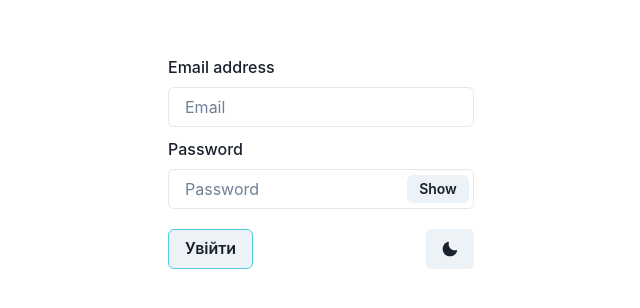
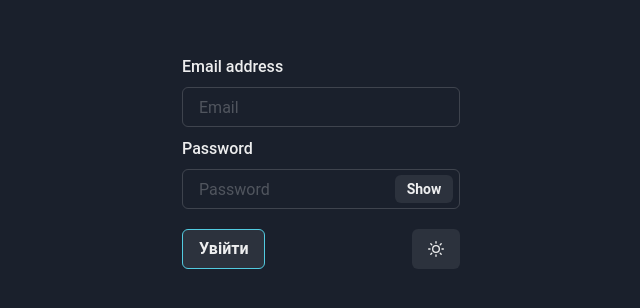
Before and after one commit to tatarynrm/vend_client, a React (Create React App) app: page / in a window 1280 px wide. Shown: the part 238-546 px from the top of the page, without its empty margins (319-959 px from the left). Built offline with nearby package versions, Linux system fonts and the light colour scheme; no server answers.

Commit message:
eqwqewqe

```diff
--- a/src/index.js
+++ b/src/index.js
@@ -9,8 +9,8 @@ import theme from "./theme";
 const root = ReactDOM.createRoot(document.getElementById("root"));
 root.render(
   <Router>
-    <ChakraProvider>
-    <ColorModeScript initialColorMode={theme.config.initialColorMode} />
+    <ChakraProvider theme={theme}>
+    {/* <ColorModeScript initialColorMode={theme.config.initialColorMode} /> */}
       <Provider store={store}>
         <App />
       </Provider>
--- a/src/theme.js
+++ b/src/theme.js
@@ -2,12 +2,25 @@
 import { extendTheme } from '@chakra-ui/react'
 
 // 2. Add your color mode config
-const config = {
-  initialColorMode: 'dark',
-  useSystemColorMode: true,
-}
+// const config = {
+//   initialColorMode: 'dark',
+//   useSystemColorMode: true,
+// }
+const theme = {
+    config:{
+        initialColorMode:"dark",
+        useSystemColorMode:true,
+    },
+    // breakpoints,
+    styles:{
 
+    },
+    fonts: {
+        heading: `'Open Sans', sans-serif`,
+        body: `'Roboto', sans-serif`,
+      },
+};
 // 3. extend the theme
-const theme = extendTheme({ config })
 
-export default theme
+
+export default extendTheme(theme)
```
Also changed, not shown: 8 other files (tests, documents, lock files or other folders).
